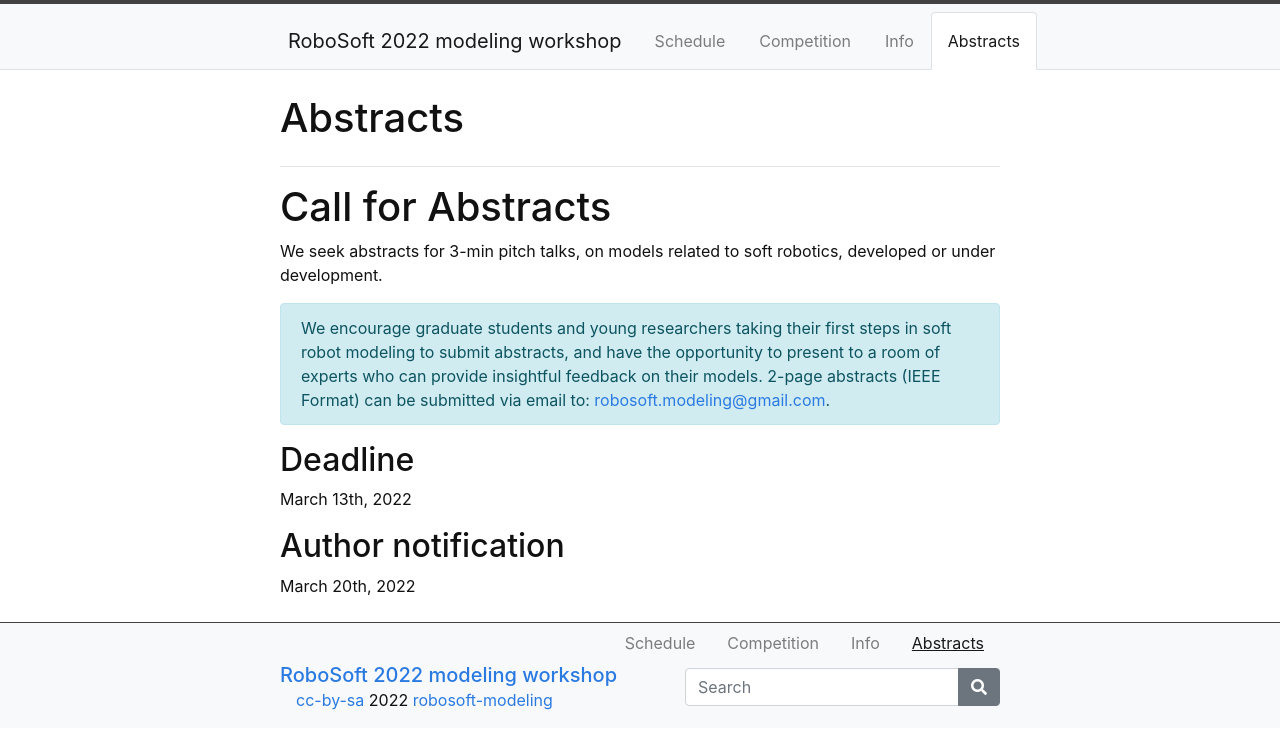
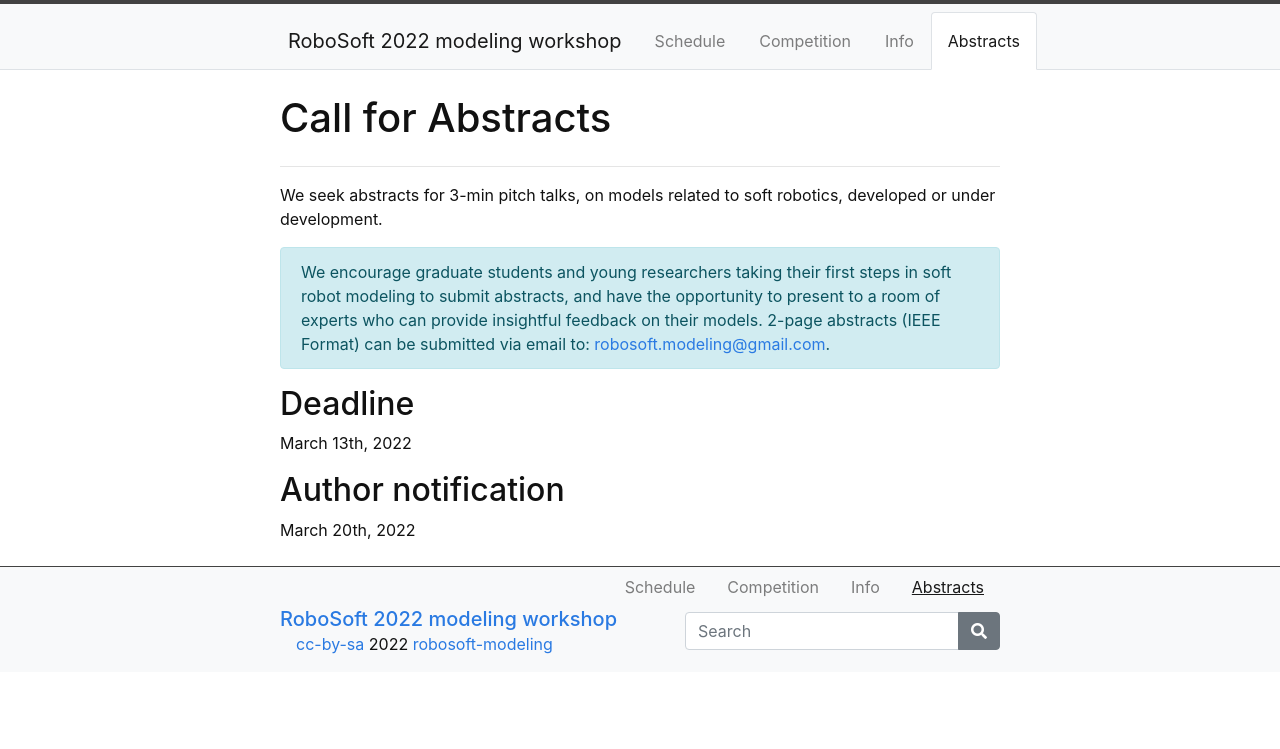
Before and after one commit to robosoft-modeling/robosoft-2022-workshop, a Jekyll site: the page built from content/4-call-for-abstracts.md, in a window 1280 px wide. Shown: the top 749 px of the page. Built offline with Jekyll 4.4.1, drawn with Linux system fonts in a browser that asks for light colours.

Commit message:
Update 4-call-for-abstracts.md

```diff
--- a/content/4-call-for-abstracts.md
+++ b/content/4-call-for-abstracts.md
@@ -1,11 +1,10 @@
 ---
-title: Abstracts
+title: Call for Abstracts
 nav: Abstracts
 
 description: >
 ---
 
-# Call for Abstracts
 We seek abstracts for 3-min pitch talks, on models related to soft robotics, developed or under development.
 
 {% capture source %}We encourage graduate students and young researchers taking their first steps in soft robot modeling to submit abstracts, and have the opportunity to present to a room of experts who can provide insightful feedback on their models.
```
